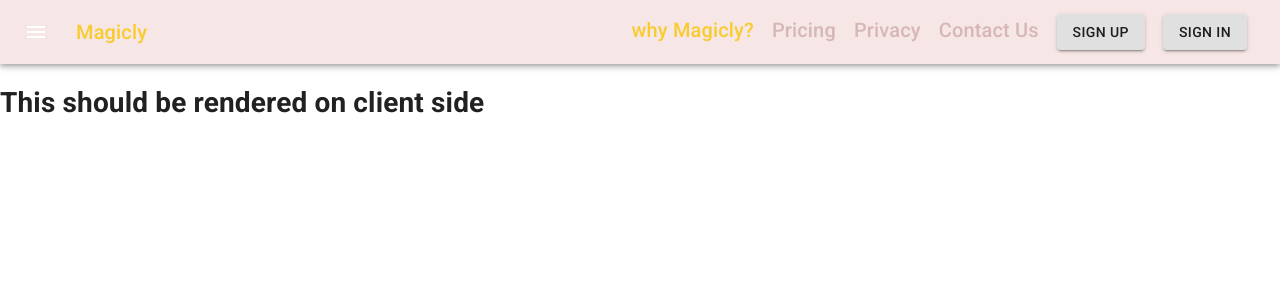
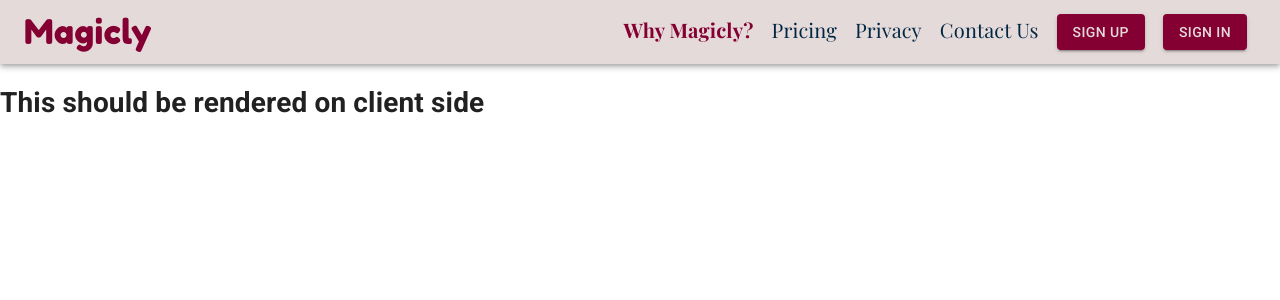
Before and after one commit to francoabaroa/magicly, a Next.js app in the folder packages/client/: page / in a window 1280 px wide. Shown: the top 300 px of the page. Built offline with nearby package versions, Linux system fonts and the light colour scheme; no server answers.

Commit message:
css style changes

```diff
--- a/packages/client/components/AppBar.tsx
+++ b/packages/client/components/AppBar.tsx
@@ -22,10 +22,12 @@ import { APP_CONFIG } from '../static/appStrings';
 const useStyles = makeStyles((theme: Theme) =>
   createStyles({
     authButtons: {
-      margin: '9px'
+      margin: '9px',
+      color: '#E5DADA',
+      backgroundColor: '#840032',
     },
     appbar: {
-      backgroundColor: '#F6E6E6'
+      backgroundColor: '#E5DADA'
     },
     grow: {
       flexGrow: 1,
@@ -34,14 +36,18 @@ const useStyles = makeStyles((theme: Theme) =>
       marginRight: theme.spacing(2),
     },
     title: {
-      color: '#F8CB2E',
+      color: '#840032',
+      fontFamily: 'Fredoka One',
+      fontSize: '34px',
       display: 'none',
       [theme.breakpoints.up('sm')]: {
         display: 'block',
       },
     },
     why: {
-      color: '#F8CB2E',
+      fontFamily: 'Playfair Display, serif',
+      fontWeight: 700,
+      color: '#840032',
       display: 'none',
       padding: '9px',
       [theme.breakpoints.up('sm')]: {
@@ -49,7 +55,8 @@ const useStyles = makeStyles((theme: Theme) =>
       },
     },
     pages: {
-      color: '#D6B6B6',
+      fontFamily: 'Playfair Display, serif',
+      color: '#002642',
       display: 'none',
       padding: '9px',
       [theme.breakpoints.up('sm')]: {
@@ -230,14 +237,14 @@ export default function PrimarySearchAppBar(props) {
     <div className={classes.grow}>
       <AppBar position="static" className={classes.appbar}>
         <Toolbar>
-          <IconButton
+          {/* <IconButton
             edge="start"
             className={classes.menuButton}
             color="inherit"
             aria-label="open drawer"
           >
             <MenuIcon />
-          </IconButton>
+          </IconButton> */}
           <Typography className={classes.title} onClick={routePage.bind(this, '')} variant="h6" noWrap>
             { APP_CONFIG.appName }
           </Typography>
@@ -275,7 +282,7 @@ export default function PrimarySearchAppBar(props) {
                 :
                 <div className={classes.sectionDesktop}>
                 <Typography className={classes.why} onClick={routePage.bind(this, 'why')} variant="h6" noWrap>
-                  why Magicly?
+                  Why Magicly?
                 </Typography>
                     <Typography className={classes.pages} onClick={routePage.bind(this, 'pricing')} variant="h6" noWrap>
                       Pricing
--- a/packages/client/pages/_document.js
+++ b/packages/client/pages/_document.js
@@ -14,6 +14,8 @@ export default class MyDocument extends Document {
             rel="stylesheet"
             href="https://fonts.googleapis.com/css?family=Roboto:300,400,500,700&display=swap"
           />
+          <link href="https://fonts.googleapis.com/css2?family=Fredoka+One&display=swap" rel="stylesheet" />
+          <link href="https://fonts.googleapis.com/css2?family=Playfair+Display:wght@400;700;900&display=swap" rel="stylesheet" />
         </Head>
         <body>
           <Main />
```
